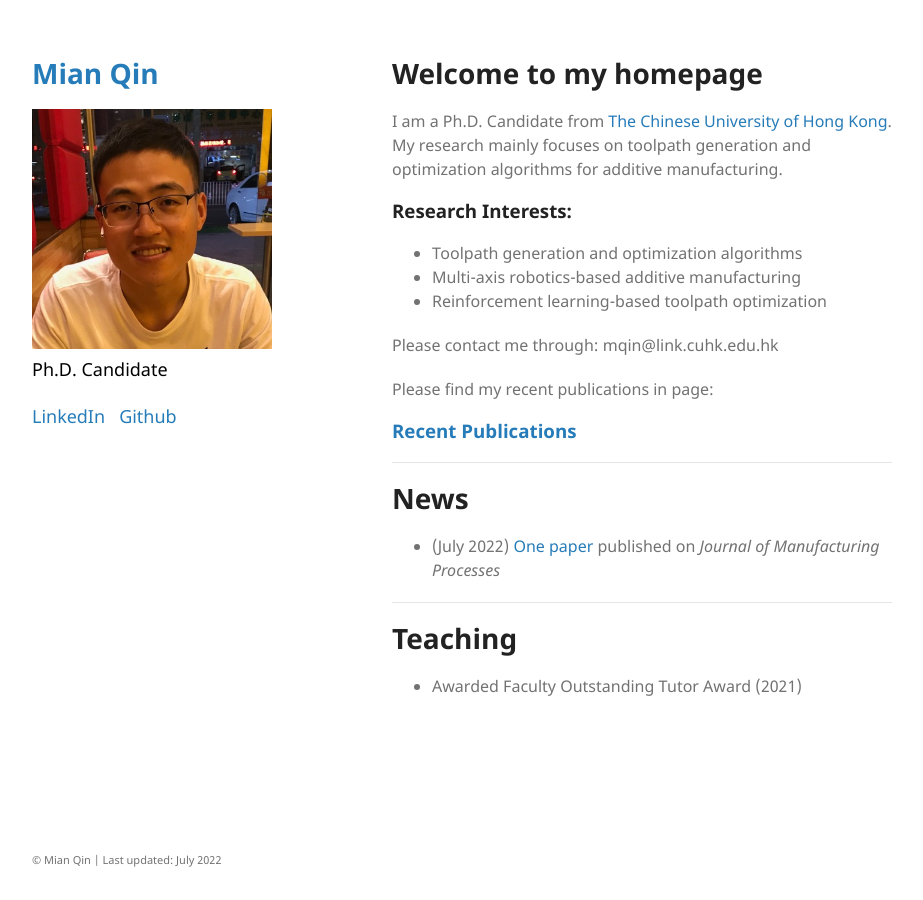
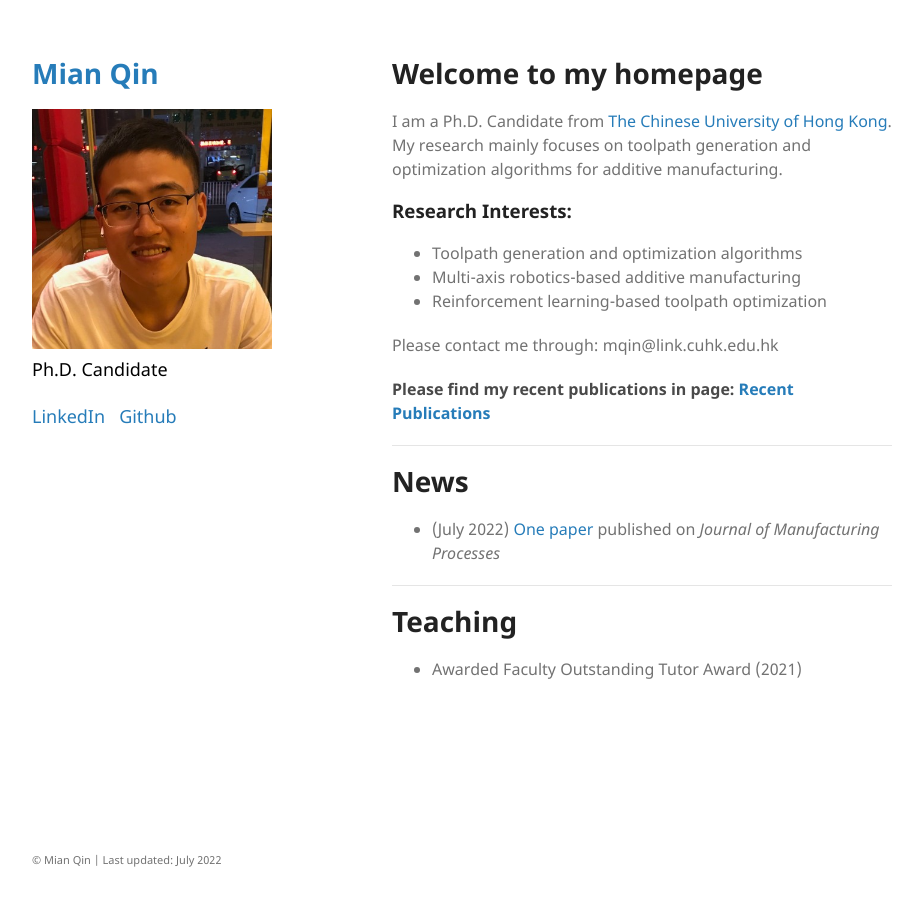
Before and after one commit to mqincuhk/mqincuhk.github.io, a Jekyll site: the page built from index.md, in a window 1280 px wide. Shown: the whole page, without its empty margins (178-1101 px from the left). Built offline with Jekyll 4.4.1, drawn with Linux system fonts in a browser that asks for light colours; a script that is not in the unit is left out; our own code applies the rules of GitHub Pages for plain Markdown files.

```diff
--- a/index.md
+++ b/index.md
@@ -14,8 +14,7 @@ I am a Ph.D. Candidate from [The Chinese University of Hong Kong](https://www.cu
 
 Please contact me through: mqin@link.cuhk.edu.hk
 
-Please find my recent publications in page:
-### [Recent Publications](./selected_publications.html)
+#### Please find my recent publications in page: [Recent Publications](./selected_publications.html)
 
 ---
 # **News**
```
